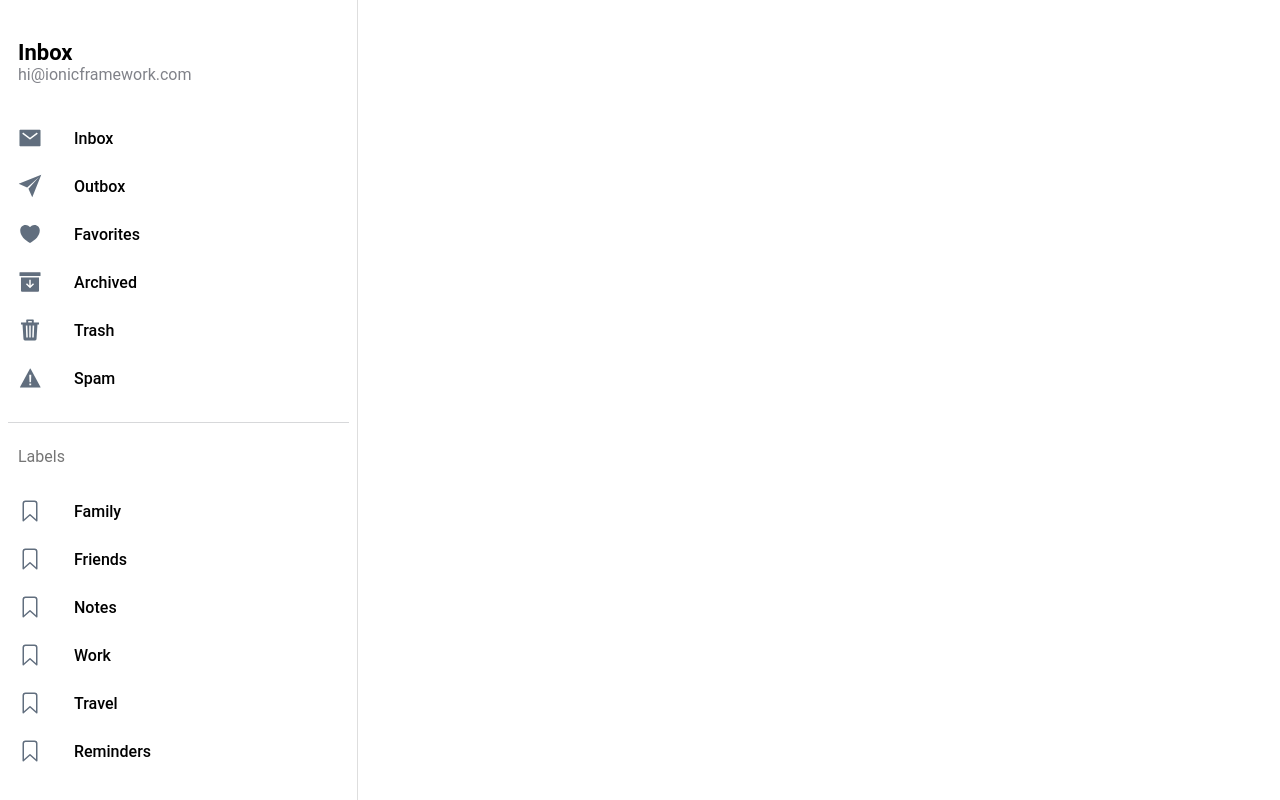
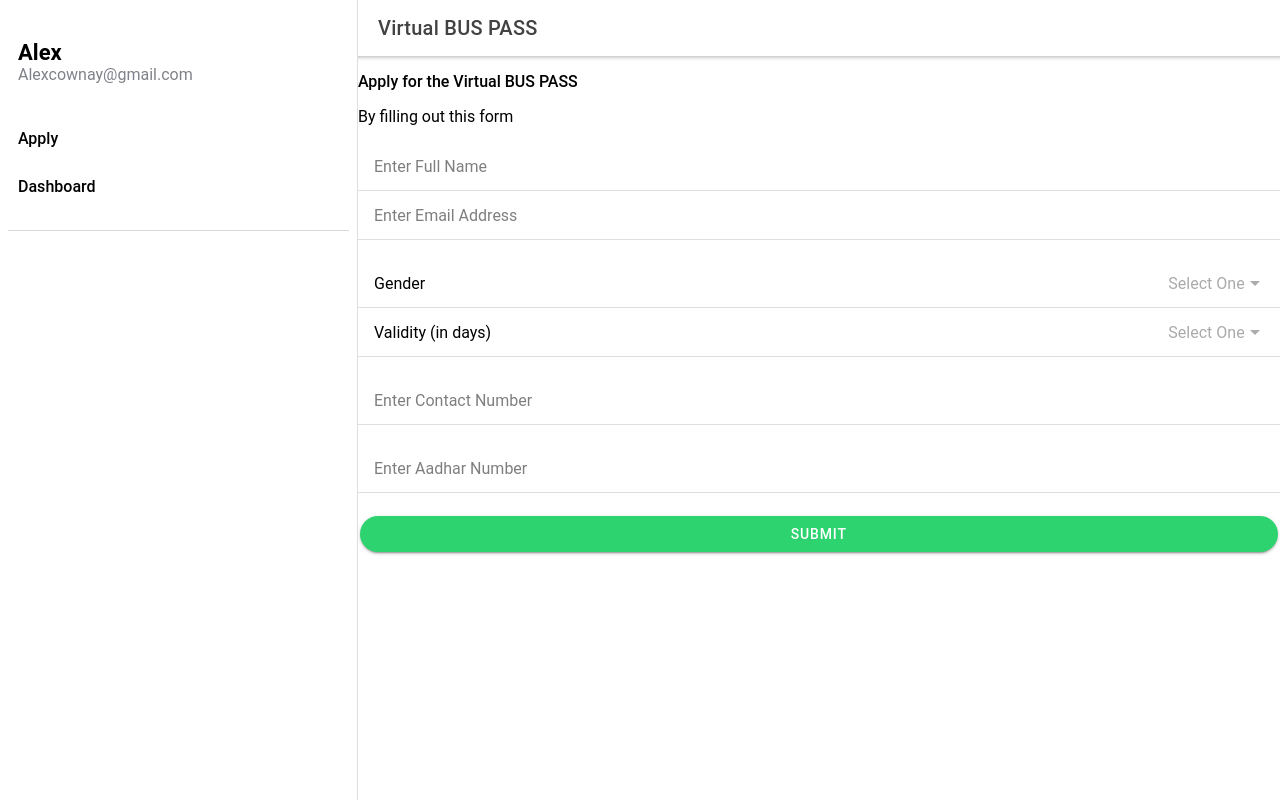
Before and after one commit to vinaykumargummadi/BUSPASS, a React (Create React App) app: page /apply in a window 1280 px wide. Built offline with nearby package versions, Linux system fonts and the light colour scheme.

Commit message:
fireDB refused

```diff
--- a/package.json
+++ b/package.json
@@ -15,6 +15,7 @@
     "@types/react-dom": "^16.9.10",
     "@types/react-router": "^5.1.11",
     "@types/react-router-dom": "^5.1.7",
+    "firebase": "^8.6.8",
     "ionicons": "^5.4.0",
     "react": "^17.0.1",
     "react-dom": "^17.0.1",
--- a/src/App.tsx
+++ b/src/App.tsx
@@ -3,6 +3,8 @@ import { IonReactRouter } from '@ionic/react-router';
 import { Redirect, Route } from 'react-router-dom';
 import Menu from './components/Menu';
 import Page from './pages/Page';
+import sample from './components/apply';
+import dashboard from './components/dashboard';
 
 /* Core CSS required for Ionic components to work properly */
 import '@ionic/react/css/core.css';
@@ -30,13 +32,19 @@ const App: React.FC = () => {
         <IonSplitPane contentId="main">
           <Menu />
           <IonRouterOutlet id="main">
+            <Route path="/apply" component={sample} />
+            <Redirect exact from="/" to="/apply" />
+            <Route path="/dashboard" component={dashboard} />
+            <Redirect exact from="/" to="/dashboard" />
+          </IonRouterOutlet>
+          {/* <IonRouterOutlet id="main">
             <Route path="/" exact={true}>
               <Redirect to="/page/Inbox" />
             </Route>
             <Route path="/page/:name" exact={true}>
               <Page />
             </Route>
-          </IonRouterOutlet>
+          </IonRouterOutlet> */}
         </IonSplitPane>
       </IonReactRouter>
     </IonApp>
--- /dev/null
+++ b/src/FireConfig.tsx
@@ -0,0 +1,12 @@
+
+const firebaseConfig = {
+    apiKey: "AIzaSyAzYcH26KFMgmICN6uHGnifnc6FrjC28mI",
+    authDomain: "buspass-a05cd.firebaseapp.com",
+    projectId: "buspass-a05cd",
+    storageBucket: "buspass-a05cd.appspot.com",
+    messagingSenderId: "140866737422",
+    appId: "1:140866737422:web:0d90e4a2deb99a6912f35f",
+    measurementId: "G-Q41R0ZN36F"
+  };
+
+export default firebaseConfig;
--- a/src/components/Menu.tsx
+++ b/src/components/Menu.tsx
@@ -11,67 +11,25 @@ import {
 } from '@ionic/react';
 
 import { useLocation } from 'react-router-dom';
-import { archiveOutline, archiveSharp, bookmarkOutline, heartOutline, heartSharp, mailOutline, mailSharp, paperPlaneOutline, paperPlaneSharp, trashOutline, trashSharp, warningOutline, warningSharp } from 'ionicons/icons';
+import { archiveOutline, archiveSharp, bookmarkOutline, heartOutline, heartSharp, scanOutline,  trashOutline, trashSharp, warningOutline, warningSharp, bookOutline, personCircleOutline, refreshOutline } from 'ionicons/icons';
 import './Menu.css';
 
-interface AppPage {
-  url: string;
-  iosIcon: string;
-  mdIcon: string;
-  title: string;
-}
-
-const appPages: AppPage[] = [
-  {
-    title: 'Inbox',
-    url: '/page/Inbox',
-    iosIcon: mailOutline,
-    mdIcon: mailSharp
-  },
-  {
-    title: 'Outbox',
-    url: '/page/Outbox',
-    iosIcon: paperPlaneOutline,
-    mdIcon: paperPlaneSharp
-  },
-  {
-    title: 'Favorites',
-    url: '/page/Favorites',
-    iosIcon: heartOutline,
-    mdIcon: heartSharp
-  },
-  {
-    title: 'Archived',
-    url: '/page/Archived',
-    iosIcon: archiveOutline,
-    mdIcon: archiveSharp
-  },
-  {
-    title: 'Trash',
-    url: '/page/Trash',
-    iosIcon: trashOutline,
-    mdIcon: trashSharp
-  },
-  {
-    title: 'Spam',
-    url: '/page/Spam',
-    iosIcon: warningOutline,
-    mdIcon: warningSharp
-  }
-];
-
-const labels = ['Family', 'Friends', 'Notes', 'Work', 'Travel', 'Reminders'];
-
 const Menu: React.FC = () => {
-  const location = useLocation();
-
   return (
     <IonMenu contentId="main" type="overlay">
       <IonContent>
         <IonList id="inbox-list">
-          <IonListHeader>Inbox</IonListHeader>
-          <IonNote>hi@ionicframework.com</IonNote>
-          {appPages.map((appPage, index) => {
+          <IonListHeader>Alex</IonListHeader>
+          <IonNote>Alexcownay@gmail.com</IonNote>
+          <IonMenuToggle autoHide={false}>
+              <IonItem routerLink="apply" lines="none">
+                <IonLabel>Apply</IonLabel>
+              </IonItem>
+              <IonItem routerLink="dashboard" lines="none">
+                <IonLabel>Dashboard</IonLabel>
+              </IonItem>
+          </IonMenuToggle>
+          {/* {appPages.map((appPage, index) => {
             return (
               <IonMenuToggle key={index} autoHide={false}>
                 <IonItem className={location.pathname === appPage.url ? 'selected' : ''} routerLink={appPage.url} routerDirection="none" lines="none" detail={false}>
@@ -80,17 +38,7 @@ const Menu: React.FC = () => {
                 </IonItem>
               </IonMenuToggle>
             );
-          })}
-        </IonList>
-
-        <IonList id="labels-list">
-          <IonListHeader>Labels</IonListHeader>
-          {labels.map((label, index) => (
-            <IonItem lines="none" key={index}>
-              <IonIcon slot="start" icon={bookmarkOutline} />
-              <IonLabel>{label}</IonLabel>
-            </IonItem>
-          ))}
+          })} */}
         </IonList>
       </IonContent>
     </IonMenu>
--- /dev/null
+++ b/src/components/apply.tsx
@@ -0,0 +1,78 @@
+import { IonButton, IonCol, IonContent, IonHeader, IonInput, IonItem, IonLabel, IonPage, IonRow, IonSelect, IonSelectOption, IonTitle, IonToolbar } from "@ionic/react";
+import React, { useState } from "react";
+import config from "../FireConfig";
+import Firebase from "firebase/app";
+
+const Apply : React.FC = () => {
+  const[usrname,setName] = useState('');
+  const[usremail,setEmail] = useState('');
+  const[usrAadhar,setAadhar] = useState('');
+  const[usrcnumber,setNumber] = useState('');
+  const[usrgender,setGender] = useState('');
+  const[usrvalidity,setValidity] = useState('');
+
+  function ConnectDB(){
+    console.log(usrname+'\n'+usremail+'\n'+usrgender+'\n'+usrAadhar+'\n'+usrcnumber+'\n'+usrvalidity);
+    Firebase.initializeApp(config);
+    writeUserData();
+  }
+    function writeUserData() {
+    throw new Error("Function not implemented.");
+    Firebase.database().ref().set(usrname);
+}
+ return(
+ <IonPage>
+      <IonHeader>
+        <IonToolbar>
+          <IonTitle>Virtual BUS PASS</IonTitle>
+        </IonToolbar>
+      </IonHeader>
+      <IonContent fullscreen>
+          <h6 className="heading">Apply for the Virtual BUS PASS</h6>
+          <p className="subheading">By filling out this form</p>
+          <IonItem>
+            <IonInput placeholder="Enter Full Name" onIonChange={e => setName(e.detail.value!)} clearInput></IonInput>
+          </IonItem>
+          {/* <br/>  */}
+          <IonItem>
+            <IonInput placeholder="Enter Email Address" onIonChange={e => setEmail(e.detail.value!)} clearInput></IonInput>
+          </IonItem>
+          <br/>
+          <IonItem>
+            <IonLabel>Gender</IonLabel>
+            <IonSelect value={usrgender} placeholder="Select One" onIonChange={e => setGender(e.detail.value)} >
+              <IonSelectOption value="female">Female</IonSelectOption>
+              <IonSelectOption value="male">Male</IonSelectOption>
+            </IonSelect>
+          </IonItem>
+          {/* <br/>    */}
+          <IonItem>
+            <IonLabel>Validity (in days)</IonLabel>
+            <IonSelect value={usrvalidity} placeholder="Select One" onIonChange={e => setValidity(e.detail.value)} >
+              <IonSelectOption value="30">30</IonSelectOption>
+              <IonSelectOption value="60">60</IonSelectOption>
+              <IonSelectOption value="90">90</IonSelectOption>
+              <IonSelectOption value="120">120</IonSelectOption>
+            </IonSelect>
+          </IonItem>
+          <br/>
+        <IonItem>
+          <IonInput type="number" placeholder="Enter Contact Number" onIonChange={e => setAadhar(e.detail.value!)} clearInput></IonInput>
+        </IonItem><br />
+        <IonItem>
+          <IonInput type="number" placeholder="Enter Aadhar Number" onIonChange={e => setNumber(e.detail.value!)} clearInput></IonInput>
+        </IonItem><br/>
+        <IonButton color="success" expand="block" shape="round" onClick={ConnectDB}>Submit</IonButton>
+      </IonContent>
+    </IonPage>
+  )
+};
+export default Apply;
+
+function setName(arg0: string): void {
+    throw new Error("Function not implemented.");
+}
+
+function setEmail(arg0: string): void {
+    throw new Error("Function not implemented.");
+}
--- /dev/null
+++ b/src/components/dashboard.tsx
@@ -0,0 +1,11 @@
+import { IonContent } from "@ionic/react";
+import React from "react";
+
+const dashboard : React.FC = () => {
+    return(
+        <IonContent>
+            this is dashboard
+        </IonContent>
+    );
+};
+export default dashboard;
--- a/src/pages/Page.tsx
+++ b/src/pages/Page.tsx
@@ -14,7 +14,7 @@ const Page: React.FC = () => {
           <IonButtons slot="start">
             <IonMenuButton />
           </IonButtons>
-          <IonTitle>{name}</IonTitle>
+          <IonTitle>{name} k</IonTitle>
         </IonToolbar>
       </IonHeader>
 
```
Also changed, not shown: 1 other file (tests, documents, lock files or other folders).
